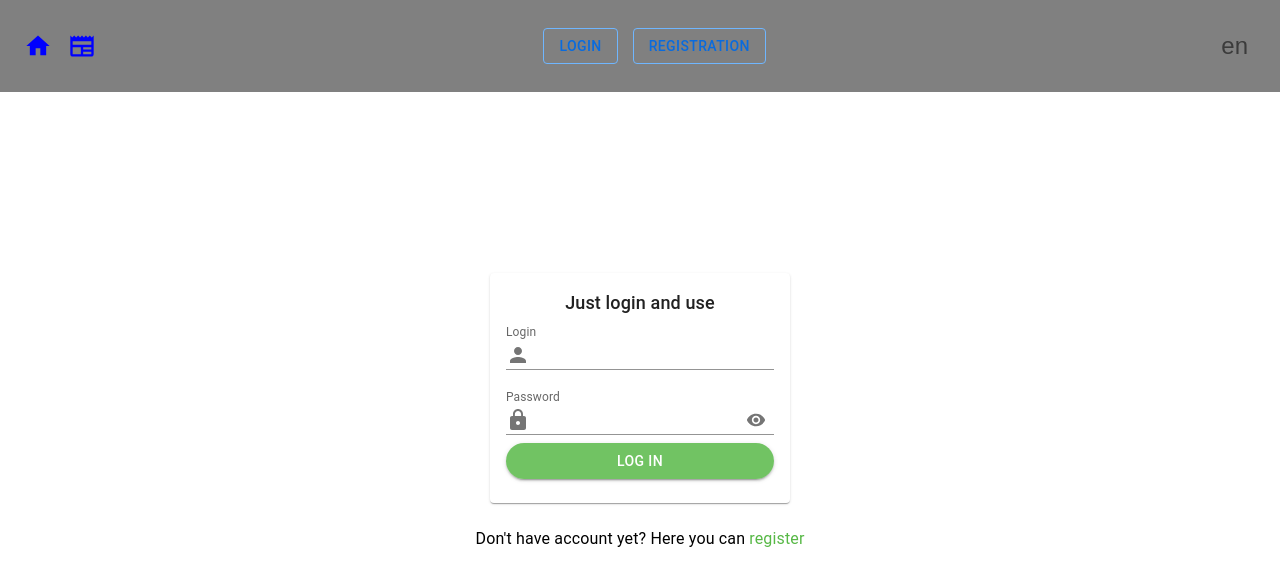
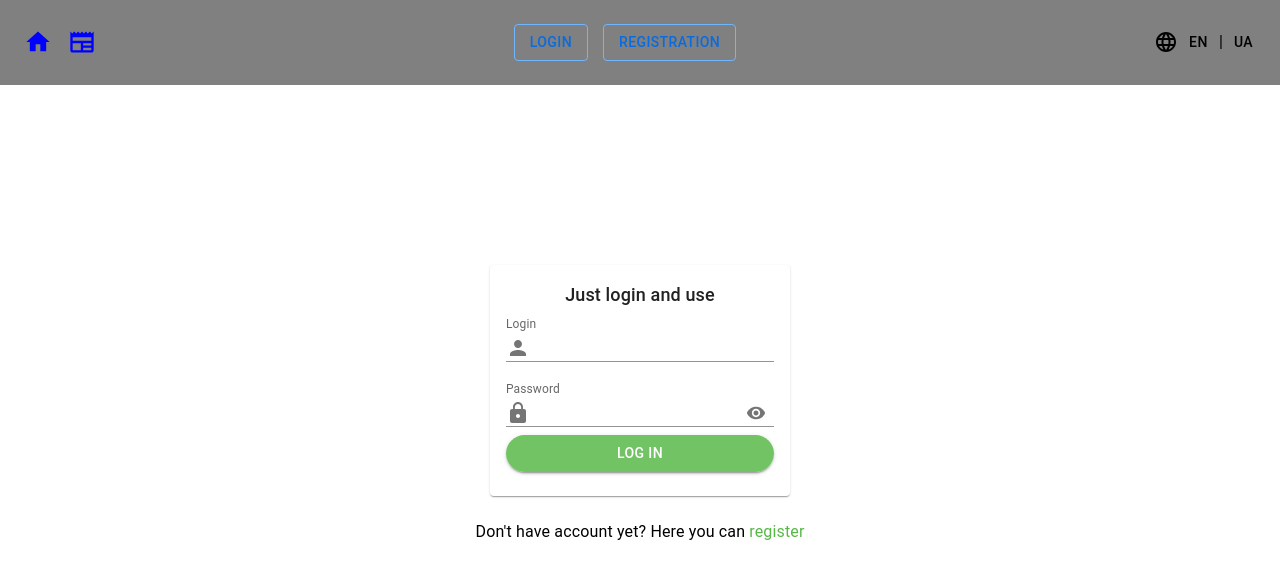
Before and after one commit to Kosynskyi/test-task-ts, a React (Create React App) app: page /login in a window 1280 px wide. Shown: the top 586 px of the page. Built offline with nearby package versions, Linux system fonts and the light colour scheme; no server answers.

Commit message:
update toggle langs

```diff
--- a/src/components/ToggleLanguages/ToggleLanguages.tsx
+++ b/src/components/ToggleLanguages/ToggleLanguages.tsx
@@ -1,27 +1,46 @@
-import React, { useState } from 'react';
+import { FC } from 'react';
 import { useTranslation } from 'react-i18next';
 import '../../i18n';
-import { Box, IconButton } from '@mui/material';
+import { Box, Button, Typography } from '@mui/material';
+import LanguageIcon from '@mui/icons-material/Language';
 
-const ToggleLanguages: React.FC = () => {
+const ToggleLanguages: FC = () => {
   const { t, i18n } = useTranslation();
-  const [language, setLanguage] = useState('en');
 
-  const toggleLang = (lang: string) => {
-    language === 'uk' || language === 'ru-UA'
-      ? setLanguage('en')
-      : setLanguage('uk');
+  const switchLang = (lang: string) => {
     i18n.changeLanguage(lang);
   };
 
   return (
-    <Box>
-      <IconButton
+    <Box
+      sx={{ display: 'flex', justifyContent: 'center', alignItems: 'center' }}
+    >
+      <LanguageIcon sx={{ mr: 1 }} />
+      <Button
+        sx={{
+          p: 0,
+          color: 'inherit',
+          minWidth: '25px',
+          mr: 1,
+        }}
         aria-label="switch language"
-        onClick={() => toggleLang(language)}
+        onClick={() => switchLang('en')}
       >
-        {language}
-      </IconButton>
+        EN
+      </Button>
+      <Typography>|</Typography>
+      <Button
+        sx={{
+          p: 0,
+          color: 'inherit',
+          minWidth: '25px',
+          ml: 1,
+        }}
+        aria-label="switch language"
+        onClick={() => switchLang('ua')}
+      >
+        UA
+      </Button>
     </Box>
   );
 };
--- a/src/firebase.tsx
+++ b/src/firebase.tsx
@@ -1,4 +1,5 @@
 import { initializeApp } from 'firebase/app';
+import { getMessaging, getToken } from 'firebase/messaging';
 
 const firebaseConfig = {
   apiKey: process.env.REACT_APP_FIREBASE_API_KEY,
@@ -7,6 +8,9 @@ const firebaseConfig = {
   storageBucket: process.env.REACT_APP_FIREBASE_STORAGEBUSKET,
   messagingSenderId: process.env.REACT_APP_FIREBASE_MESSAGINGSENDERID,
   appId: process.env.REACT_APP_FIREBASE_APPID,
+  vapidKey: process.env.REACT_APP_FIREBASE_VAPID,
 };
 
 const app = initializeApp(firebaseConfig);
+const messaging = getMessaging(app);
+getToken(messaging, { vapidKey: firebaseConfig.vapidKey });
--- a/src/pages/LoginPage/LoginPage.tsx
+++ b/src/pages/LoginPage/LoginPage.tsx
@@ -2,7 +2,12 @@ import React, { useState } from 'react';
 import { useForm, SubmitHandler } from 'react-hook-form';
 import { useTranslation } from 'react-i18next';
 import '../../i18n';
-import { getAuth, signInWithEmailAndPassword } from 'firebase/auth';
+import {
+  getAuth,
+  signInWithEmailAndPassword,
+  // signInWithCustomToken,
+} from 'firebase/auth';
+// import { getMessaging, getToken } from 'firebase/messaging';
 
 import {
   Box,
@@ -22,12 +27,15 @@ import VisibilityOff from '@mui/icons-material/VisibilityOff';
 import { useAppDispatch } from 'hooks/hooks';
 import { setAuth } from 'redux/auth/authSlice';
 import { StyledLink } from './LoginPage.styled';
+// import { initializeApp } from 'firebase/app';
 
 const LoginPage: React.FC = () => {
   interface IInputs {
     login: string;
     password: string;
   }
+
+  const [tkn, setTkn] = useState('');
 
   const dispatch = useAppDispatch();
 
@@ -42,6 +50,44 @@ const LoginPage: React.FC = () => {
   ) => {
     event.preventDefault();
   };
+  // ============================================================
+
+  // function requestPermission() {
+  //   console.log('Requesting permission...');
+  //   Notification.requestPermission().then(permission => {
+  //     if (permission === 'granted') {
+  //       console.log('Notification permission granted.');
+  //     }
+  //   });
+  // }
+
+  // const getFirebaseToken = async (name: string, pswd: string) => {
+  //   // Тут будуть вказані користувацькі дані
+  //   let username = name;
+  //   let password = pswd;
+
+  //   // Ініціалізація фікстури Firebase
+  //   const firebaseConfig = {
+  //     apiKey: process.env.REACT_APP_FIREBASE_API_KEY,
+  //     authDomain: process.env.REACT_APP_FIREBASE_AUTHDOMAIN,
+  //     projectId: process.env.REACT_APP_FIREBASE_PROJECTID,
+  //     storageBucket: process.env.REACT_APP_FIREBASE_STORAGEBUSKET,
+  //     messagingSenderId: process.env.REACT_APP_FIREBASE_MESSAGINGSENDERID,
+  //     appId: process.env.REACT_APP_FIREBASE_APPID,
+  //   };
+
+  //   const firebase: any = initializeApp(firebaseConfig);
+  //   const auth = firebase.auth();
+
+  //   // Авторизація та отримання Access Token
+  //   const user = await auth.signInWithEmailAndPassword(username, password);
+  //   const token = user.idToken;
+  //   console.log(token);
+
+  //   return token;
+  // };
+
+  // ============================================================
 
   const {
     register,
@@ -50,19 +96,48 @@ const LoginPage: React.FC = () => {
     formState: { errors },
   } = useForm<IInputs>({ mode: 'onBlur' });
 
+  const getIdToken = async (): Promise<string> => {
+    const auth = getAuth();
+    const user = auth.currentUser!;
+
+    try {
+      const idToken = await user.getIdToken();
+      console.log('idToken', idToken);
+      return idToken;
+    } catch (err) {
+      console.error(err);
+      return '';
+    }
+  };
+
   const onSubmit: SubmitHandler<IInputs> = data => {
     console.log(data);
     const auth = getAuth();
+    console.log('auth', auth);
     const login = data.login + '@gmail.com';
     const password = data.password + '1';
+    let tt = '';
 
     signInWithEmailAndPassword(auth, login, password)
-      .then(({ user }) => {
+      .then(userCredential => {
+        userCredential.user.getIdToken().then(token => {
+          // Використовуйте переданий токен для доступу до даних
+          console.log(token);
+          tt = token;
+          // setTkn(token);
+          return token;
+        });
+        getIdToken();
+        console.log('getIdToken()', getIdToken());
+
+        console.log(tkn);
+        console.log(tt);
+
         dispatch(
           setAuth({
-            id: user.uid,
+            id: userCredential.user.uid,
             user: data.login,
-            token: user.uid,
+            token: userCredential.user.uid,
           })
         );
       })
```
Also changed, not shown: firebase-messaging-sw.ts (added, +15 -0 lines), 6 other files (tests, documents, lock files or other folders).
